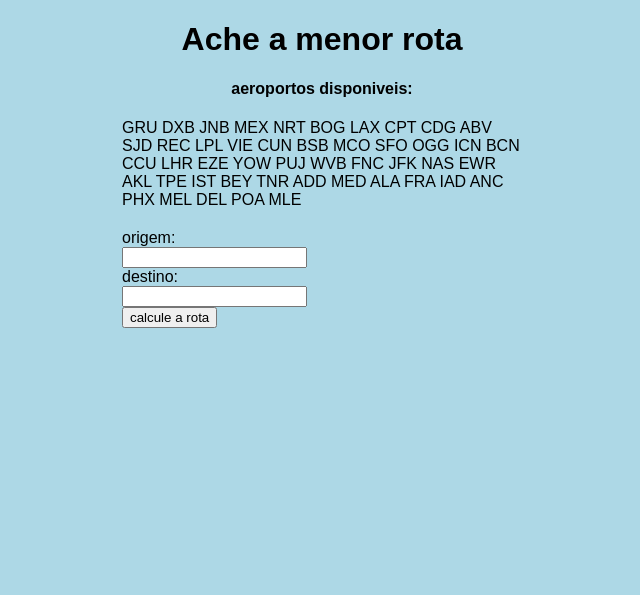
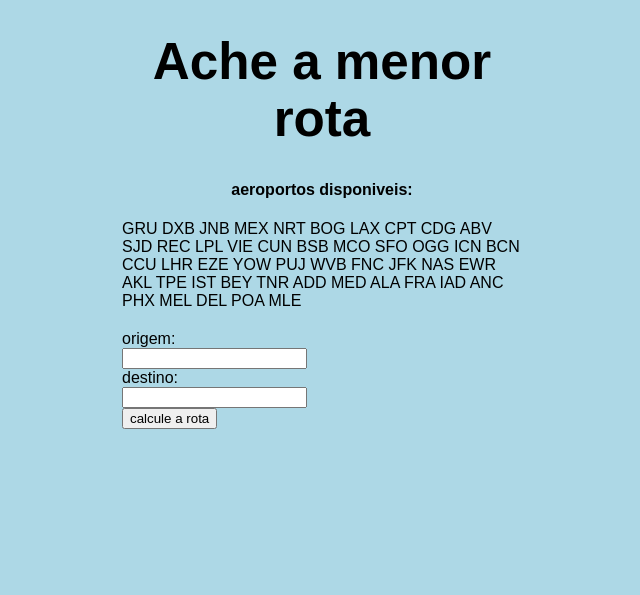
Before and after one commit to RodBC/pathFind-python, a Flask app: page / in a window 1280 px wide. Shown: the top 595 px of the page, without its empty margins (318-958 px from the left). Run offline with Flask 2, Linux system fonts and the light colour scheme.

Commit message:
adding more root styling

```diff
--- a/static/css/main.css
+++ b/static/css/main.css
@@ -1,9 +1,25 @@
+:root {
+    font-family: Inter, Avenir, Helvetica, Arial, sans-serif;
+    font-size: 16px;
+    font-weight: 400;
+
+    font-synthesis: none;
+    text-rendering: optimizeLegibility;
+    -webkit-font-smoothing: antialiased;
+    -moz-osx-font-smoothing: grayscale;
+    -webkit-text-size-adjust: 100%;
+  }
+h1 {
+font-size: 3.2em;
+line-height: 1.1;
+}
+
 body, html {
     margin: 0;
     font-family: sans-serif;
     background-color: lightblue;
+    /* background-image: url('../image.png'); */
 }
-
 .content {
     margin: 0 auto;
     width: 400px;
@@ -41,6 +57,6 @@ td {
 .resultado{
     display: flex;
     justify-content: center;
-    margin-top: 100px;
+    margin-top: 10%;
     background-color: aqua;
 }
--- a/templates/index.html
+++ b/templates/index.html
@@ -9,6 +9,7 @@
     {% endblock %}
 </head>
 <body>
+    <!-- <img src="../static/image.png" class="imagem"  /> -->
 
     {% block body %}
     <div class="content">
```
